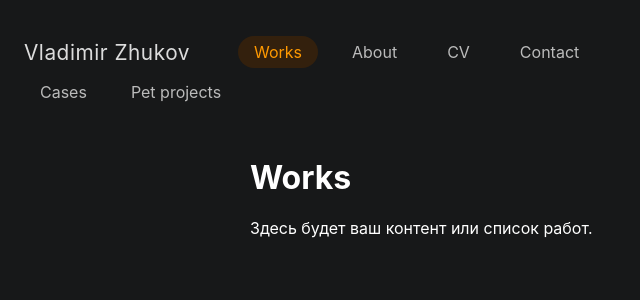
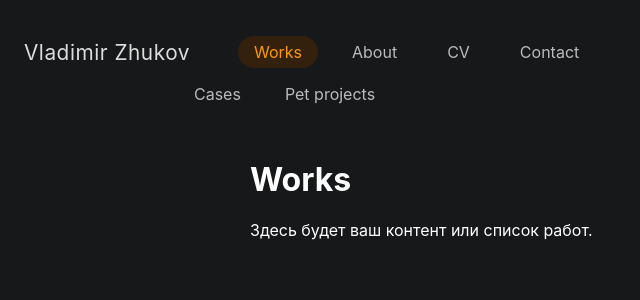
Before and after one commit to uxiscool/experience, a Jekyll site: the page built from index.md, in a window 1280 px wide. Shown: the top 300 px of the page, without its empty margins (0-640 px from the left). Built offline with Jekyll 4.4.1, drawn with Linux system fonts in a browser that asks for light colours.

Commit message:
Add files via upload

```diff
--- a/_includes/header.html
+++ b/_includes/header.html
@@ -1,3 +1,4 @@
+<div class="nav-wrapper">
   <header>
     <div class="logo"><a href="{{ site.baseurl }}/">Vladimir Zhukov</a></div>
     <nav class="main-menu">
@@ -20,7 +21,6 @@
       {% endfor %}
     </nav>
   </header>
-
   {%- assign current_main = nav | where: "url", pageurl | first -%}
   {%- unless current_main -%}
     {%- for item in nav -%}
@@ -41,3 +41,4 @@
       {% endfor %}
     </nav>
   {%- endif -%}
+</div>
--- a/assets/css/main.css
+++ b/assets/css/main.css
@@ -35,8 +35,17 @@ header {
   display: flex;
   flex-direction: row;
   gap: 12px;
-  margin: 8px 0 0 24px;   /* сверху небольшой отступ, слева выравниваем с логотипом */
+  margin: 10px 0 0 0;    /* убираем левый отступ */
+  padding-left: 178px;    /* это и есть якорь — сдвиг под меню (178px — ширина лого+gap) */
 }
+
+.nav-wrapper {
+  display: flex;
+  flex-direction: column;
+  align-items: flex-start; /* выравнивание по левому краю */
+  width: 100%;
+}
+
 
 
 .logo a {
```
Lines whose indentation alone changed are shown as unchanged.
